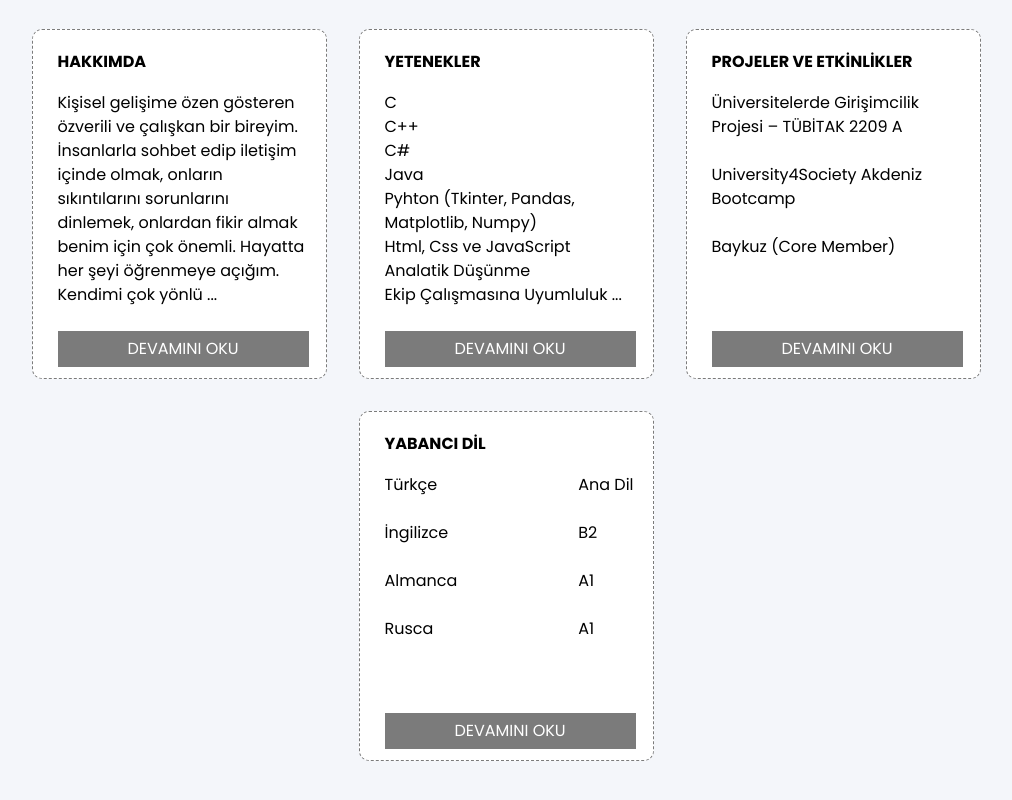
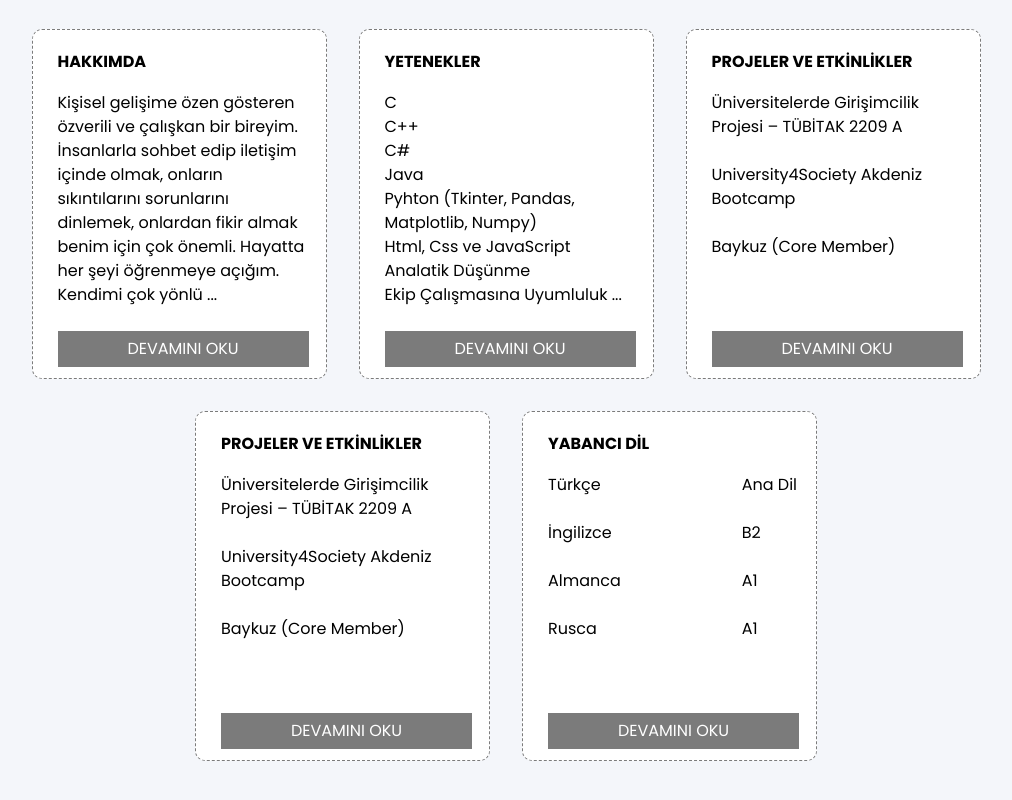
Before and after one commit to muffafa/muffafa-web-site, a plain HTML site: page index.html in a window 1280 px wide. Shown: the part 775-1575 px from the top of the page, without its empty margins (134-1146 px from the left). Drawn offline with nearby package versions, Linux system fonts and the light colour scheme.

Commit message:
added section

```diff
--- a/index.html
+++ b/index.html
@@ -105,6 +105,23 @@
                         <span class="contentButtonText"> <a href="#">DEVAMINI OKU</a></span>
                     </div>
                 </div>
+                <div class="content" id="projeler2">
+                    <div class="contentTop">
+                        <div class="contentTitle">
+                            <h3>PROJELER VE ETKİNLİKLER</h3>
+                        </div>
+                        <div class="contentText">
+                            <p>
+                                Üniversitelerde Girişimcilik Projesi – TÜBİTAK 2209 A<br /><br />
+                                University4Society Akdeniz Bootcamp<br /><br />
+                                Baykuz (Core Member)
+                            </p>
+                        </div>
+                    </div>
+                    <div class="contentButton">
+                        <span class="contentButtonText"> <a href="#">DEVAMINI OKU</a></span>
+                    </div>
+                </div>
                 <div class="content" id="yabanciDil">
                     <div class="contentTop">
                         <div class="contentTitle">
```
